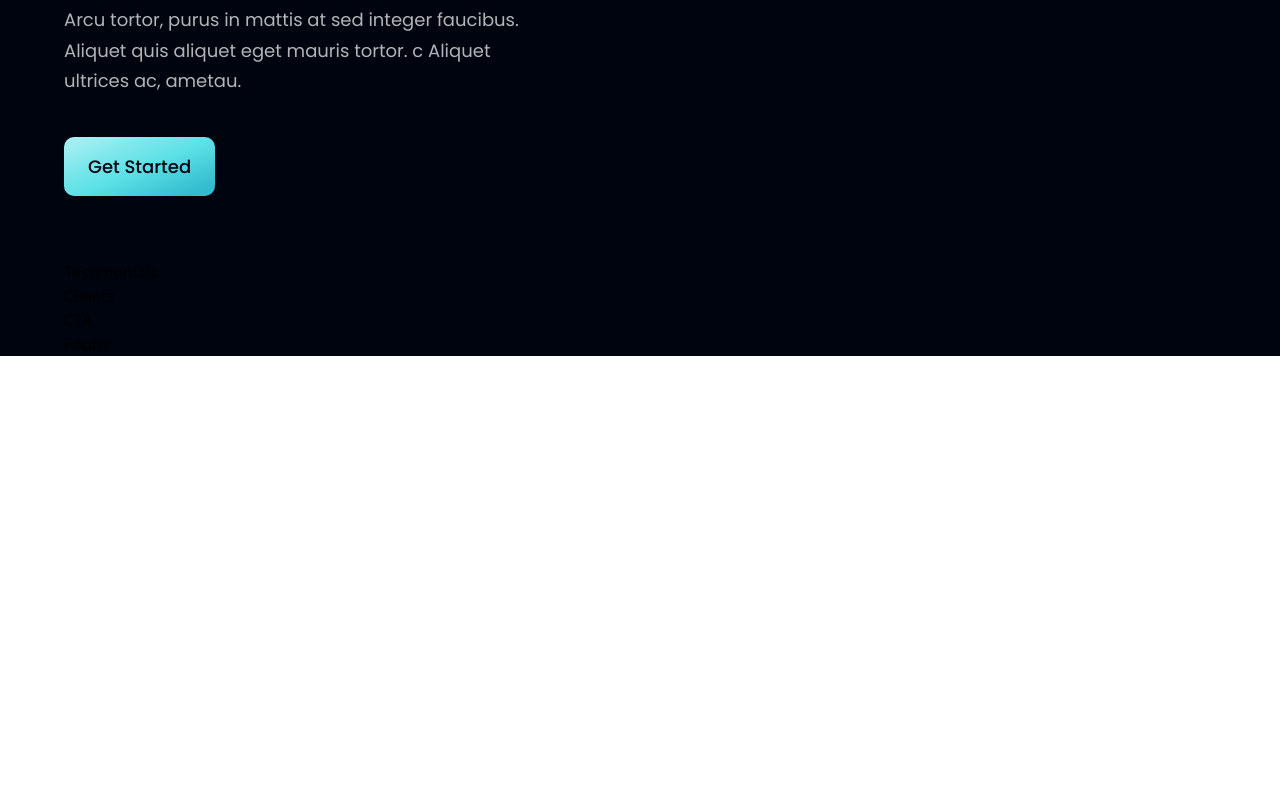
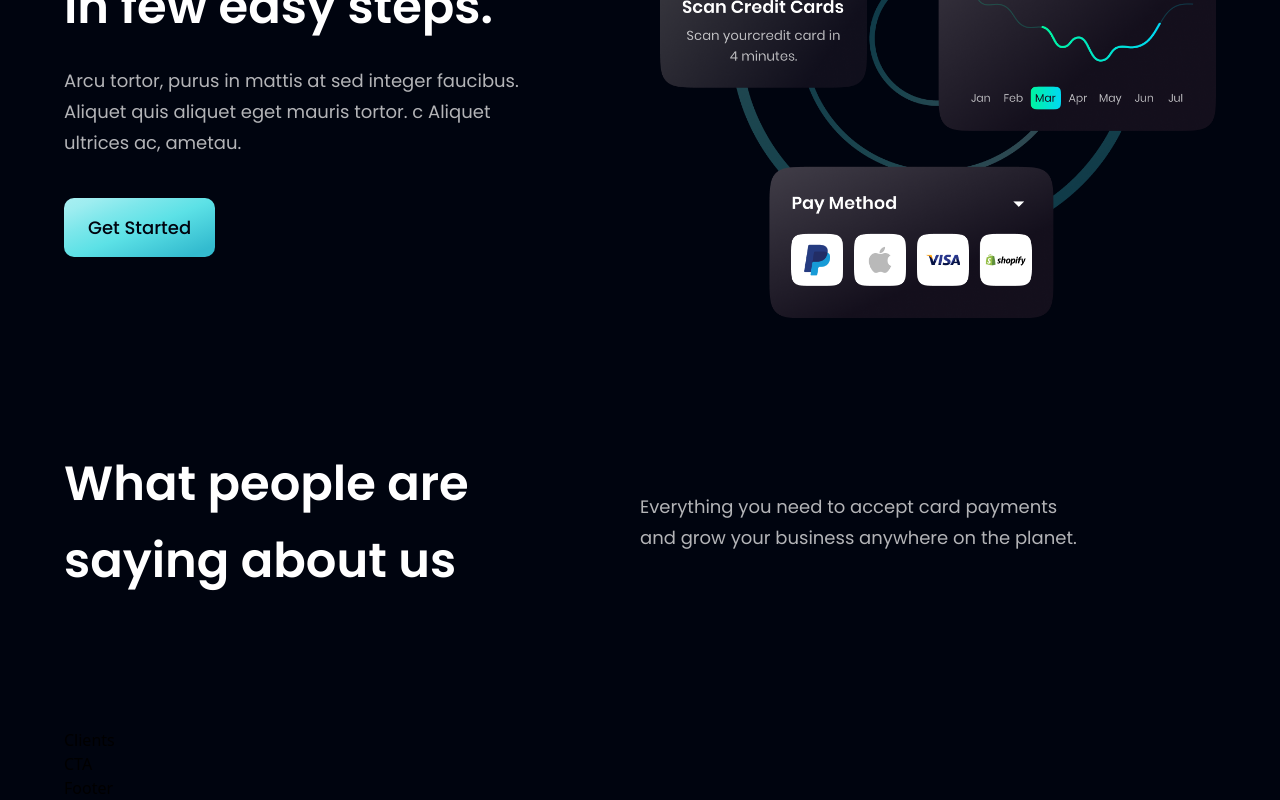
Before and after one commit to Oluwafikunayomi-code/modern-bank-app, a React (Vite) app: page / in a window 1280 px wide. Shown: the part 2374-3174 px from the top of the page. Before the commit the page ends 2730 px from the top, so only its background shows below. Built offline with nearby package versions, Linux system fonts and the light colour scheme.

Commit message:
updated testimonials

```diff
--- a/src/components/CardDeal.jsx
+++ b/src/components/CardDeal.jsx
@@ -13,6 +13,10 @@
         </p>
         <Button styles="mt-10" />
       </div>
+      <div className={layout.sectionImg}>
+        <img src={card} alt="card"
+        className="w-[100%] h-[100%]" />
+      </div>
 
     </section>
   )
--- a/src/components/FeedBackCard.jsx
+++ b/src/components/FeedBackCard.jsx
@@ -1,8 +1,15 @@
+import { quotes } from '../assets'
 
-const FeedBackCard = () => {
-  return (
-    <div>FeedBackCard</div>
+const FeedBackCard = ({ content, name, title, img }) => (
+    <div className="flex justify-between flex-col
+    px-10 py-12 rounded-[20px] max-w-[370px]
+    md:mr-10 sm:mr-5 mr-0 my-5 feedback-card">
+      <img src={quotes} alt='double_quotes'
+      className='w-[42px] h-[27px] object-contain' />
+      <p className='font-poppins font-normal text-[18px]
+      leading-[32px] text-white my-10'>
+        {content}</p>
+    </div>
   )
-}
 
 export default FeedBackCard
--- a/src/components/Testimonials.jsx
+++ b/src/components/Testimonials.jsx
@@ -1,8 +1,26 @@
+import { feedback } from "../constants"
+import styles from "../styles"
+import FeedbackCard from "./FeedbackCard"
 
-const Testimonials = () => {
-  return (
-    <div>Testimonials</div>
+const Testimonials = () => (
+    <section id="clients" className={`${styles.paddingY} ${styles.flexCenter} flex-col
+    relative`}>
+      {/* TODO */}
+      <div />
+
+      <div className="w-full flex justify-between items-center md:flex-row flex-col sm:mb-16 mb-6 relative z-[1]">
+        <h1 className={styles.heading2}>What
+          people are <br className="sm:block hidden" /> saying about us</h1>
+
+       <div className="w-full md:mt-0 mt-6">
+         <p className={`${styles.paragraph}
+          text-left max-w-[450px]`}>Everything you need to accept card
+          payments and grow your business
+          anywhere on the planet.</p>
+       </div>
+      </div>
+
+    </section>
   )
-}
 
 export default Testimonials
```
